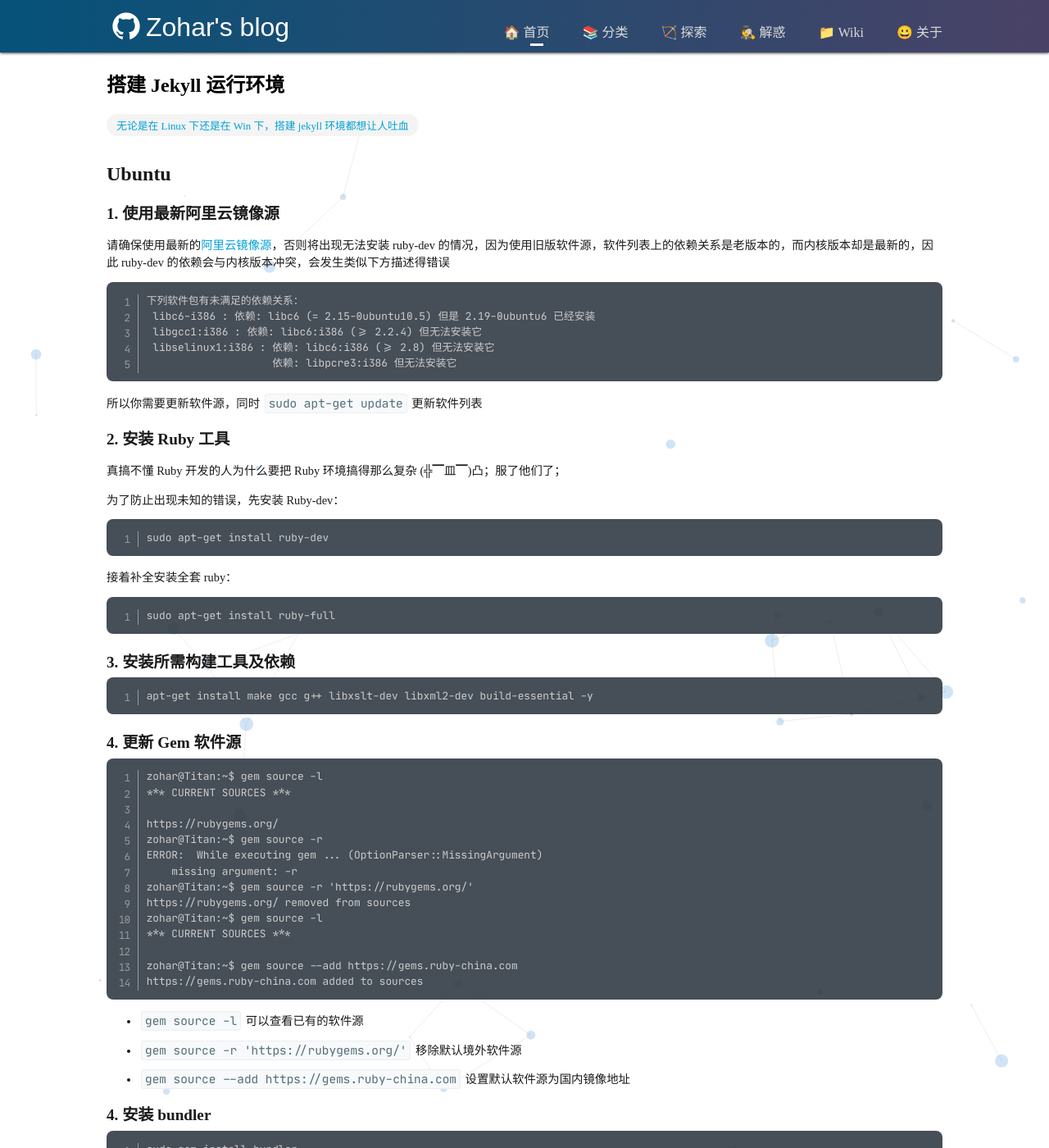
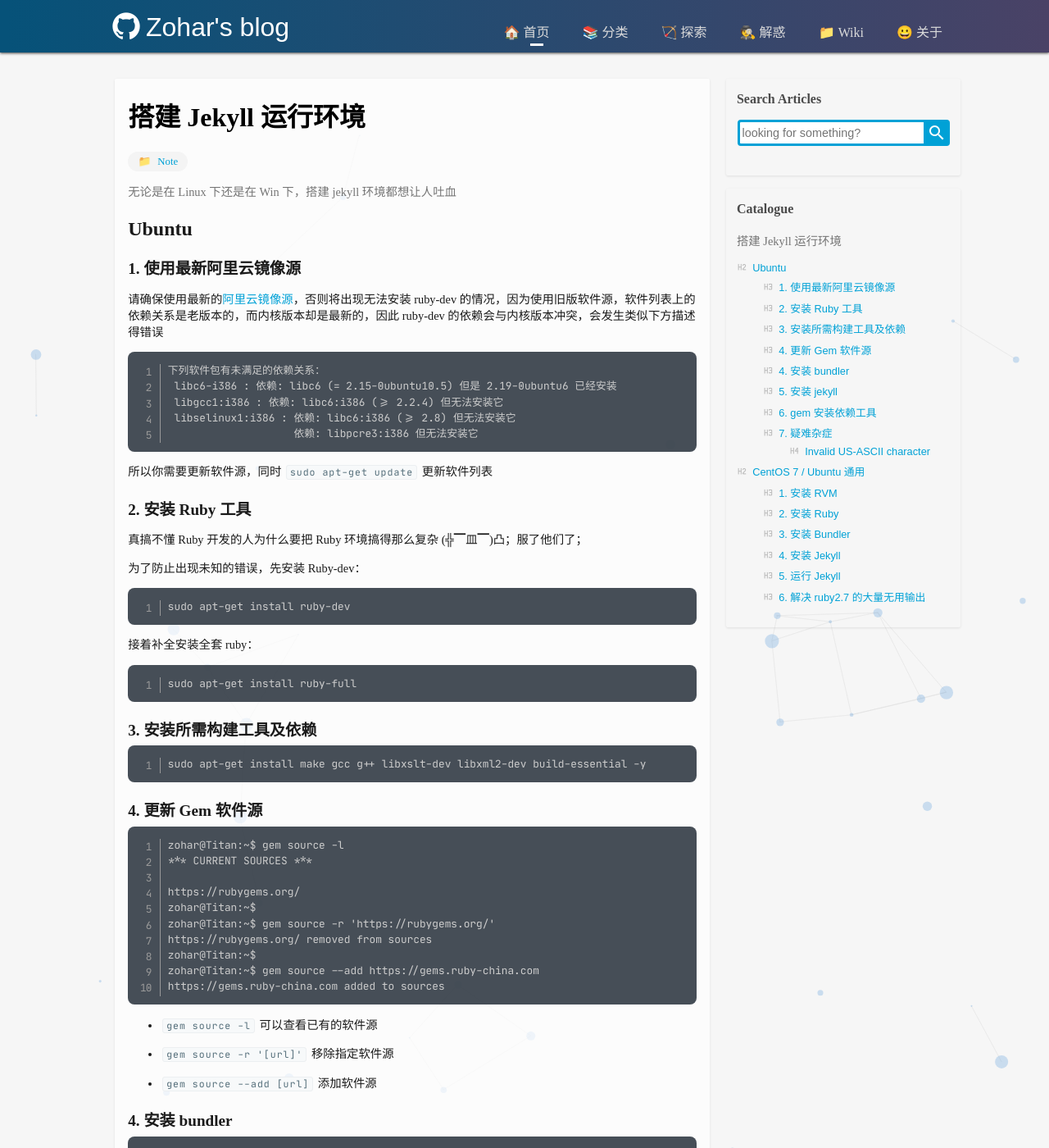
Before and after one commit to zoharyips/zoharyips.github.io, a Jekyll site: the page built from _wiki/note-jekyll-env-set-up.md, in a window 1280 px wide and 1400 px high. Shown: the whole window at 82% size. Built offline with Jekyll 4.4.1, drawn with Linux system fonts in a browser that asks for light colours; comment, search, counter and statistics services are not loaded.

Commit message:
create selenium-python.md

````diff
--- a/_layouts/post.html
+++ b/_layouts/post.html
@@ -9,7 +9,7 @@
             <span class="meta-info transition3" data-meta="top">TOP</span>
         {%- endif -%}
         {%- for category in page.categories -%}
-            <a class="meta-info transition3" data-meta="category" href="/categories.html/#{{ category }}">{{ category }}</a>
+            <a class="meta-info transition3" data-meta="categories" href="/categories.html/#{{ category }}">{{ category }}</a>
         {%- endfor -%}
         {%- for keyword in page.keywords -%}
             <span class="meta-info transition3" data-meta="keyword" title="keyword-{{ keyword }}">{{ keyword }}</span>
--- a/_layouts/wiki.html
+++ b/_layouts/wiki.html
@@ -1,36 +1,25 @@
 ---
 layout: default
 ---
-<!-- 维基页面 -->
-<div id="fixed_title" class="fix-title" hidden=true>
-  <h3 onclick="titleBackToTop()">{{ page.title }}</h3>
+
+<div class="container container--main-body">
+  <div class="content">
+      <h1 class="post_title">{{ page.title }}</h1>
+      {%- if page.top -%}
+          <span class="meta-info transition3" data-meta="top">TOP</span>
+      {%- endif -%}
+      {%- for category in page.categories -%}
+          <a class="meta-info transition3" data-meta="wiki" href="/wiki.html/#{{ category }}">{{ category }}</a>
+      {%- endfor -%}
+      {%- for keyword in page.keywords -%}
+          <span class="meta-info transition3" data-meta="keyword" title="keyword-{{ keyword }}">{{ keyword }}</span>
+      {%- endfor -%}
+      {%- if page.description -%}
+          <p class="post_description">{{ page.description | markdownify | strip_html }}</p>
+      {%- endif -%}
+      <article>
+          {{ content }}
+      </article>
+  </div>
+  {%- include sidebar.html -%}
 </div>
-<section id="origin_title" class="collection-head small geopattern" data-pattern-id="{{ page.title | truncate: 15, ''}}">
-  <div class="container">
-    <div class="columns">
-      <div class="column three-fourths">
-        <div class="collection-title">
-          <h1 class="collection-header">{{ page.title }}</h1>
-        </div>
-        {% if page.description %}
-        <div class="collection-info">
-          <span class="meta-info">
-            {{ page.description }}
-          </span>
-        </div>
-        {% endif %}
-      </div>
-    </div>
-  </div>
-</section>
-<!-- / .banner -->
-<section class="container content">
-<div class="columns">
-  <div class="column three-fourths" >
-    <article class="article-content markdown-body">
-    {{ content }}
-    </article>
-  </div>
-</div>
-</section>
-<!-- /section.content -->
--- /dev/null
+++ b/_posts/2020-06-23-selenium-python.md
@@ -0,0 +1,99 @@
+---
+layout: post
+title: 使用 Selenium(Python) 进行自动化测试
+categories: [Automated Testing]
+keywords: [automated testing, testing, selenium]
+image: images/posts/selenium/selenium.jpg
+catalogue: true
+search: true
+qrcode: true
+prism: true
+description: 相信 Selenium 在爬虫界已经是鼎鼎有名的了，一款自动化测试工具竟然在爬虫界享有盛名，离不开它功能强大和易于操作的特性
+---
+
+## API
+
+### Selenium WebDrivers
+
+`webdriver` 是 selenium 包中的类，作为 selenium 的 web 驱动器
+
+* 创建实例
+
+    `webdriver.Firefox()`
+
+    `webdriver.Firefox(executable_path)`
+
+    `webdriver.Chrome()`
+
+    `webdriver.Chrome(executable_path)`
+
+* 使用远程 web Driver
+    `webdriver.Remote(command_executor,desired_capabilities)`
+
+### driver
+
+`webdriver.Chrome()` 调用后返回一个 driver 实例，一般我们用 `driver` 表示
+
+* 打开链接
+
+    `driver.get(url)`
+
+* 获取标题
+
+    `driver.title`
+
+* 查找元素
+
+    `element = driver.find_element_by_id(id)`
+
+    `elements = driver.find_elements_by_id(id)`
+
+    `element = driver.find_element_by_name(name)`
+
+    `elements = driver.find_elements_by_name(name)`
+
+    `element = driver.find_element_by_xpath(xpath_exp)`
+
+    `elements = driver.find_elements_by_xpath(xpath_exp)`
+
+* 关闭标签
+
+    `driver.close()`
+
+### element
+
+`element` 一般用于表示从页面获取到的单个元素
+
+如果需要查找处于 `element` 中的元素，查找方法和 `driver` 查找元素的方法一致：`element.find_element...`
+
+api | 解释
+:-- | :--
+`element.clear()` | 清除元素当前填充的内容
+`element.send_keys(val)` | 向元素发送指定信号或写入指定内容
+`element.get_attribute(attr)` | 获取元素指定属性
+`` |
+`` |
+`` |
+
+### 表单
+
+#### 表单提交
+
+WebDriver 对每一个元素都提供了 `submit` 方法，执行该方法，WebDriver 会在 DOM 树上找到最近的表单，并触发提交事件。如果调用的元素不再表单内，将会抛出 `NoSuchElementException` 异常: `element.submit()`
+
+#### Select 类
+
+WebDriver 中包含一个 Select 类，对 `<select></select>` 提供支持:
+
+```python
+select = Select(driver.find_element_by_name('name'))
+```
+
+api | 解释
+:-- | :--
+`select.select_by_index(index)` | 根据选项的索引值选中选项
+`select.select_by_visible_text(text)` | 根据选项的显示内容选中选项
+`select.select_by_value(value)` | 根据选项的值选中选项
+`select.deselect_all()` | 取消选择所有选项
+`select.options` | 获取该 select 中所有的选项
+`select.all_selected_options` | 获取该 select 中所有已选中的选项
--- a/_wiki/note-jekyll-env-set-up.md
+++ b/_wiki/note-jekyll-env-set-up.md
@@ -13,7 +13,7 @@
 
 ### 1. 使用最新阿里云镜像源
 
-请确保使用最新的[阿里云镜像源](https://zoharyip.club/wiki/problem-linux/#2-%E9%85%8D%E7%BD%AE-ali-%E8%BD%AF%E4%BB%B6%E6%BA%90)，否则将出现无法安装 ruby-dev 的情况，因为使用旧版软件源，软件列表上的依赖关系是老版本的，而内核版本却是最新的，因此 ruby-dev 的依赖会与内核版本冲突，会发生类似下方描述得错误
+请确保使用最新的[阿里云镜像源](/wiki/linux-problems.html#apt-软件源)，否则将出现无法安装 ruby-dev 的情况，因为使用旧版软件源，软件列表上的依赖关系是老版本的，而内核版本却是最新的，因此 ruby-dev 的依赖会与内核版本冲突，会发生类似下方描述得错误
 
 ```bash
 下列软件包有未满足的依赖关系：
@@ -44,7 +44,7 @@
 ### 3. 安装所需构建工具及依赖
 
 ```bash
-apt-get install make gcc g++ libxslt-dev libxml2-dev build-essential -y
+sudo apt-get install make gcc g++ libxslt-dev libxml2-dev build-essential -y
 ```
 
 ### 4. 更新 Gem 软件源
@@ -54,23 +54,19 @@
 *** CURRENT SOURCES ***
 
 https://rubygems.org/
-zohar@Titan:~$ gem source -r
-ERROR:  While executing gem ... (OptionParser::MissingArgument)
-    missing argument: -r
+zohar@Titan:~$
 zohar@Titan:~$ gem source -r 'https://rubygems.org/'
 https://rubygems.org/ removed from sources
-zohar@Titan:~$ gem source -l
-*** CURRENT SOURCES ***
-
+zohar@Titan:~$
 zohar@Titan:~$ gem source --add https://gems.ruby-china.com
 https://gems.ruby-china.com added to sources
 ```
 
 * `gem source -l` 可以查看已有的软件源
 
-* `gem source -r 'https://rubygems.org/'` 移除默认境外软件源
+* `gem source -r '[url]'` 移除指定软件源
 
-* `gem source --add https://gems.ruby-china.com` 设置默认软件源为国内镜像地址
+* `gem source --add [url]` 添加软件源
 
 
 ### 4. 安装 bundler
@@ -131,7 +127,7 @@
 
 成功运行😎
 
-![successfully_running](/images/posts/jekyll-success.png "成功运行")
+![successfully_running](/images/wiki/jekyll-success.png "成功运行")
 
 直接访问 `http://127.0.0.1:4000` 即可直接浏览博客，这是即时更新的，因此非常利于修改博客
 
--- a/assets/css/global.css
+++ b/assets/css/global.css
@@ -750,18 +750,21 @@
 
 /* Post */
 body.post,
-body.page {
+body.page,
+body.wiki {
     background: #f6f6f6;
 }
 .post .content,
-.page .content {
-    padding: 0 1rem;
+.page .content,
+.wiki .content {
+    padding: 0 1rem 1rem;
     -webkit-box-shadow: 0 1px 3px rgba(26,26,26,.1);
     box-shadow: 0 1px 3px rgba(26,26,26,.1);
     border-radius: 2px;
     background: rgba(255, 255, 255, 0.7);
 }
-.post h1 {
+.post h1,
+.wiki h1 {
     font-size: 1.8  rem;
 }
 .post_description {
@@ -810,8 +813,11 @@
 .meta-info::before {
     margin-right: 0.5rem;
 }
-.meta-info[data-meta="category"]::before {
+.meta-info[data-meta="categories"]::before {
     content: var(--emoji-categories);
+}
+.meta-info[data-meta="wiki"]::before {
+    content: var(--emoji-wiki);
 }
 
 /* Aritcle */
@@ -878,8 +884,10 @@
 article table code,
 article a code {
     margin: 0px 2px;
-    padding: 2px 4px;
+    padding: 1px 4px;
     font-weight: 500;
+    font-size: 0.8em;
+    letter-spacing: 1px;
     font-family: monospace;
     color: rgb(84, 110, 122);
     border-width: 1px;
@@ -888,6 +896,9 @@
     border-image: initial;
     background: rgb(247, 249, 250);
     border-radius: 3px;
+}
+article p {
+    line-height: 1.4em;
 }
 article a {
     text-decoration: none;
@@ -1125,8 +1136,9 @@
     list-style: none;
 }
 .catalogue li {
+    margin-bottom: 0.5em;
+    max-width: 220px;
     font-size: 0.8rem;
-    margin-bottom: 0.5em;
 }
 .catalogue li::before {
     line-height: 1.2em;
@@ -1411,7 +1423,15 @@
 .mdi[data-mdi-custom="others"]::before {
     content: "\F10B7";
 }
-
+.mdi[data-mdi-custom="automated testing"]::before {
+    content: "\F0862";
+}
+.mdi[data-mdi-custom="design pattern"]::before {
+    content: "\F0F40";
+}
+.mdi[data-mdi-custom="mysql"]::before {
+    content: "\F01BC";
+}
 /* Language icons */
 .lang::before {
     content: url(../svg/lang/unknown.svg);
````
Also changed, not shown: _posts/2019-02-21-gfm-note.md (+0 -24 lines), _wiki/linux-problems.md (+5 -1 lines), images/posts/jekyll-install-success.png (deleted), images/posts/selenium/selenium.jpg (added), images/wiki/jekyll-success.png (renamed from images/posts/jekyll-success.png).
